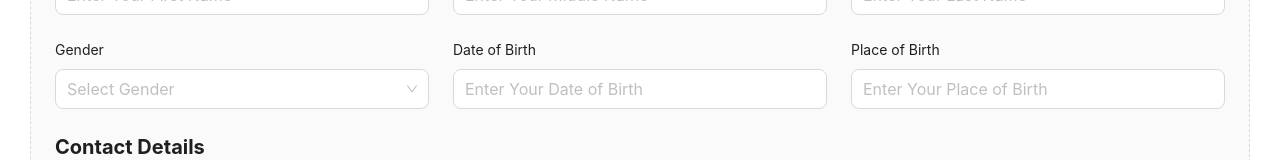
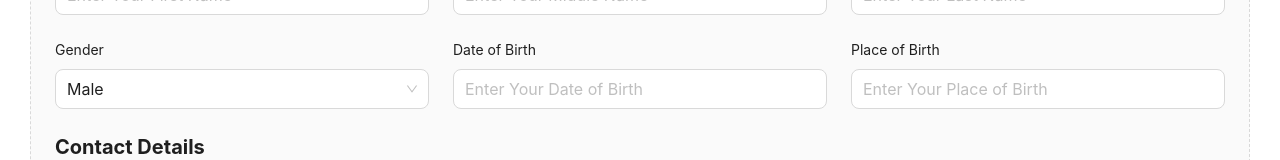
Before and after one commit to abhishekpandit2029/Choice-Techlab-Assignment, a Next.js app: page / in a window 1280 px wide. Shown: the part 278-438 px from the top of the page. Built offline with nearby package versions, Linux system fonts and the light colour scheme.

Commit message:
performance fixes

```diff
--- a/src/components/PersonalInfoSection.tsx
+++ b/src/components/PersonalInfoSection.tsx
@@ -18,14 +18,12 @@ export default function PersonalInfo({ next }: IStepProps) {
     }, [form, storeValues]);
 
     const handleSubmit = (values: IKYCForm) => {
-        console.log(values)
         setFields({
             ...values,
         });
         if (next) next();
     };
 
-    console.log("storeValues", storeValues)
     const filteredAlternateGovernmentID = governmentID === alternateGovernmentID ? null : alternateGovernmentID
 
     return (
--- a/src/components/ReviewSubmit.tsx
+++ b/src/components/ReviewSubmit.tsx
@@ -2,11 +2,16 @@
 
 import { IStepProps } from "@/interface/main";
 import { useKYCStore } from "@/zustand/store";
-import { Button } from "antd";
+import { Button, message } from "antd";
 import Image from "next/image";
 
 export default function ReviewSubmit({ prev }: IStepProps) {
     const { form: storeValues } = useKYCStore();
+    const onSubmit = () => {
+        message.success("KYC Completed!")
+        window.location.reload();
+    }
+
     return (
         <div className="flex flex-col space-y-6">
             <div className="flex flex-col space-y-6">
@@ -182,7 +187,7 @@ export default function ReviewSubmit({ prev }: IStepProps) {
                             {storeValues?.identity_proof && <Image src={storeValues?.identity_proof} alt={"identity_proof"} width={200} height={200} />}
                         </div>
                         <div className="w-full flex flex-col space-y-3">
-                            <p>Bank Proff</p>
+                            <p>Bank Proff : {storeValues?.select_income_proof || "N/A"}</p>
                             {storeValues?.income_proof ? <Image src={storeValues?.income_proof} alt={"income_proof"} width={200} height={200} /> : "N/A"}
                         </div>
                     </div>
@@ -195,7 +200,7 @@ export default function ReviewSubmit({ prev }: IStepProps) {
                         Previous
                     </Button>
                 )}
-                <Button type="primary" size="large" htmlType="submit" style={{ borderRadius: '8px' }}>
+                <Button type="primary" size="large" htmlType="submit" style={{ borderRadius: '8px' }} onClick={onSubmit}>
                     Submit
                 </Button>
             </div>
--- a/src/general/input.tsx
+++ b/src/general/input.tsx
@@ -2,9 +2,9 @@ import { ISelectGovernmentIDProps } from "@/interface/main";
 import { useKYCStore } from "@/zustand/store";
 import { Select, SelectProps } from "antd";
 
-export function SelectGender() {
+export function SelectGender({ ...props }: SelectProps) {
     return (
-        <Select size="large" placeholder="Select Gender" showSearch options={[
+        <Select {...props} size="large" placeholder="Select Gender" showSearch options={[
             { value: "Male", label: "Male" },
             { value: "Female", label: "Female" },
             { value: "Non-binary", label: "Non-binary" },
@@ -50,9 +50,9 @@ export function SelectGovernmentID({ placeholderName, defaultValue, filteredValu
     );
 }
 
-export function SelectIncomeProof() {
+export function SelectIncomeProof({ ...props }: SelectProps) {
     return (
-        <Select size='large' placeholder="Select Income Proof" options={[
+        <Select {...props} size='large' placeholder="Select Income Proof" options={[
             { label: "Salary slip", value: "Salary slip" },
             { label: "Bank statement", value: "Bank statement" },
             { label: "Form 16 of ITR", value: "Form 16 of ITR" },
--- a/src/zustand/store.ts
+++ b/src/zustand/store.ts
@@ -12,7 +12,7 @@ export const useKYCStore = create<KYCStore>((set) => ({
         first_name: "",
         middle_name: "",
         last_name: "",
-        gender: "",
+        gender: "Male",
         dob: "",
         birth_place: "",
         blood_group: "",
@@ -47,7 +47,7 @@ export const useKYCStore = create<KYCStore>((set) => ({
         income_proof_file_name: "",
         select_address_proof: "",
         select_identity_proof: "",
-        select_income_proof: "",
+        select_income_proof: "Salary slip",
         accepted_terms_and_conditions: false,
         users_selfie: ""
 
```
